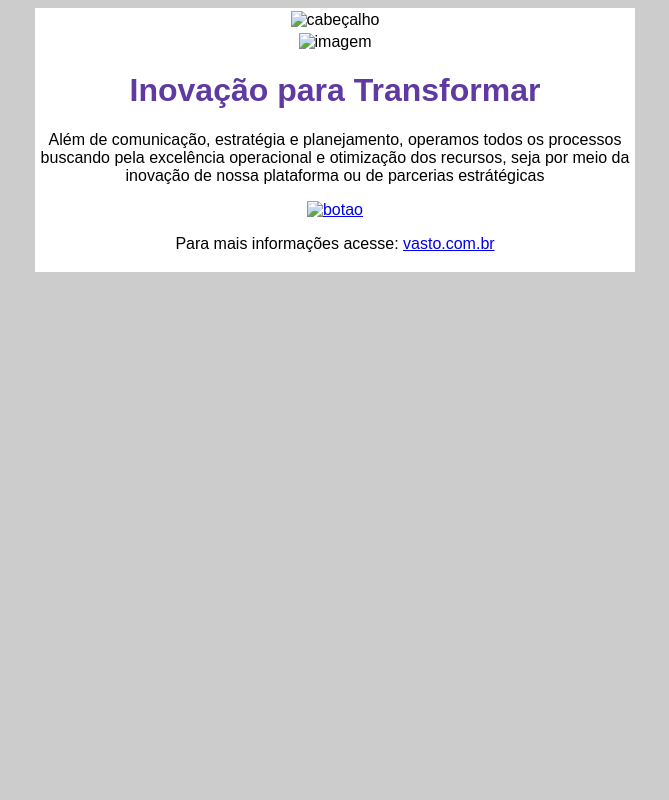
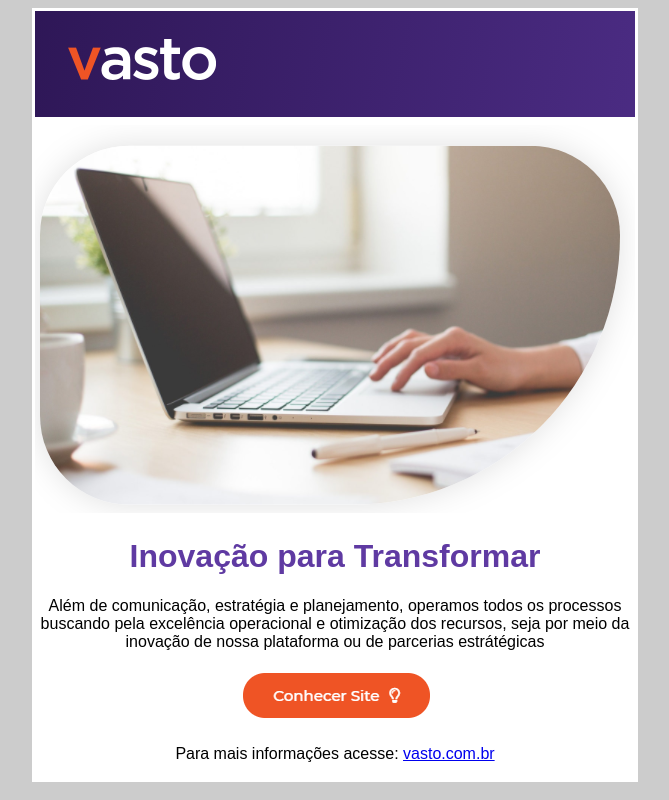
Before and after one commit to cassgkn/ebacfrontend.emailmarketing, a plain HTML site: page index.html in a window 1280 px wide. Shown: the whole page, without its empty margins (305-974 px from the left). Drawn offline with Linux system fonts and the light colour scheme.

Commit message:
atualização1

```diff
--- a/index.html
+++ b/index.html
@@ -28,16 +28,16 @@
 		<table bgcolor="#ffffff" width="600">
 			<tr>
 				<td>
-					<img src="./imagens/cabecalho.png" alt="cabeçalho">
+					<img src="./cabecalho.png" alt="cabeçalho">
 				</td>
 			</tr>
 			<tr>
 				<td>
-					<img src="./imagens/imagem.png" alt="imagem">
+					<img src="./imagem.png" alt="imagem">
 					<h1 style="color: #5f3aa2; text-align: center;">Inovação para Transformar</h1>
 					<p style="font-weight: 500; text-align: center;">Além de comunicação, estratégia e planejamento, operamos todos os processos buscando pela excelência operacional e otimização dos recursos, seja por meio da inovação de nossa plataforma ou de parcerias estrátégicas</p>
 					<a href="https://www.vasto.com.br/" target="_blank">
-						<img src="./imagens/botao.png" alt="botao">
+						<img src="./botao.png" alt="botao">
 					</a>
 					<p style="text-align: center;">Para mais informações acesse: <a href="https://www.vasto.com.br/" target="_blank">vasto.com.br</p>
 				</td>
```
